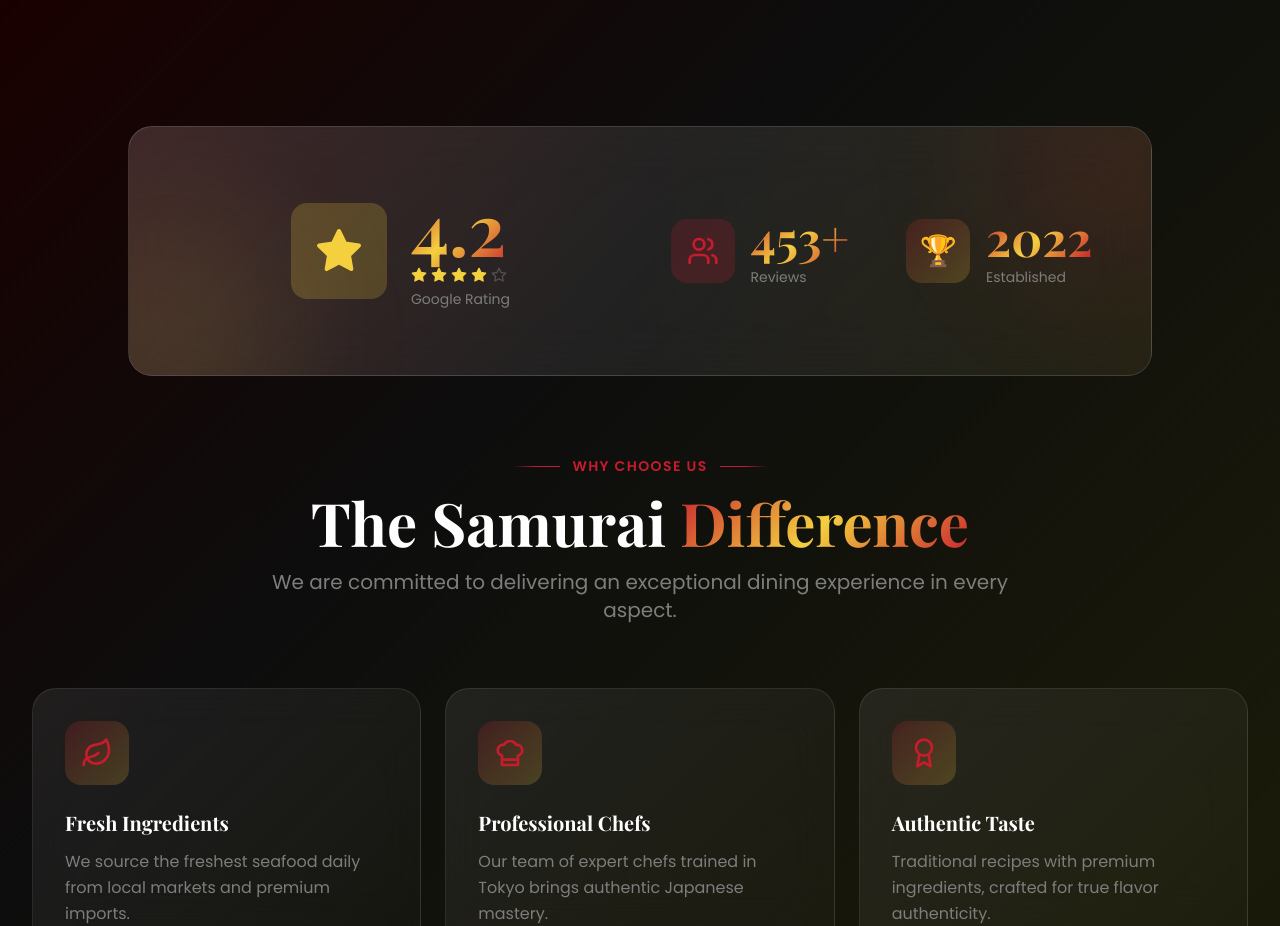
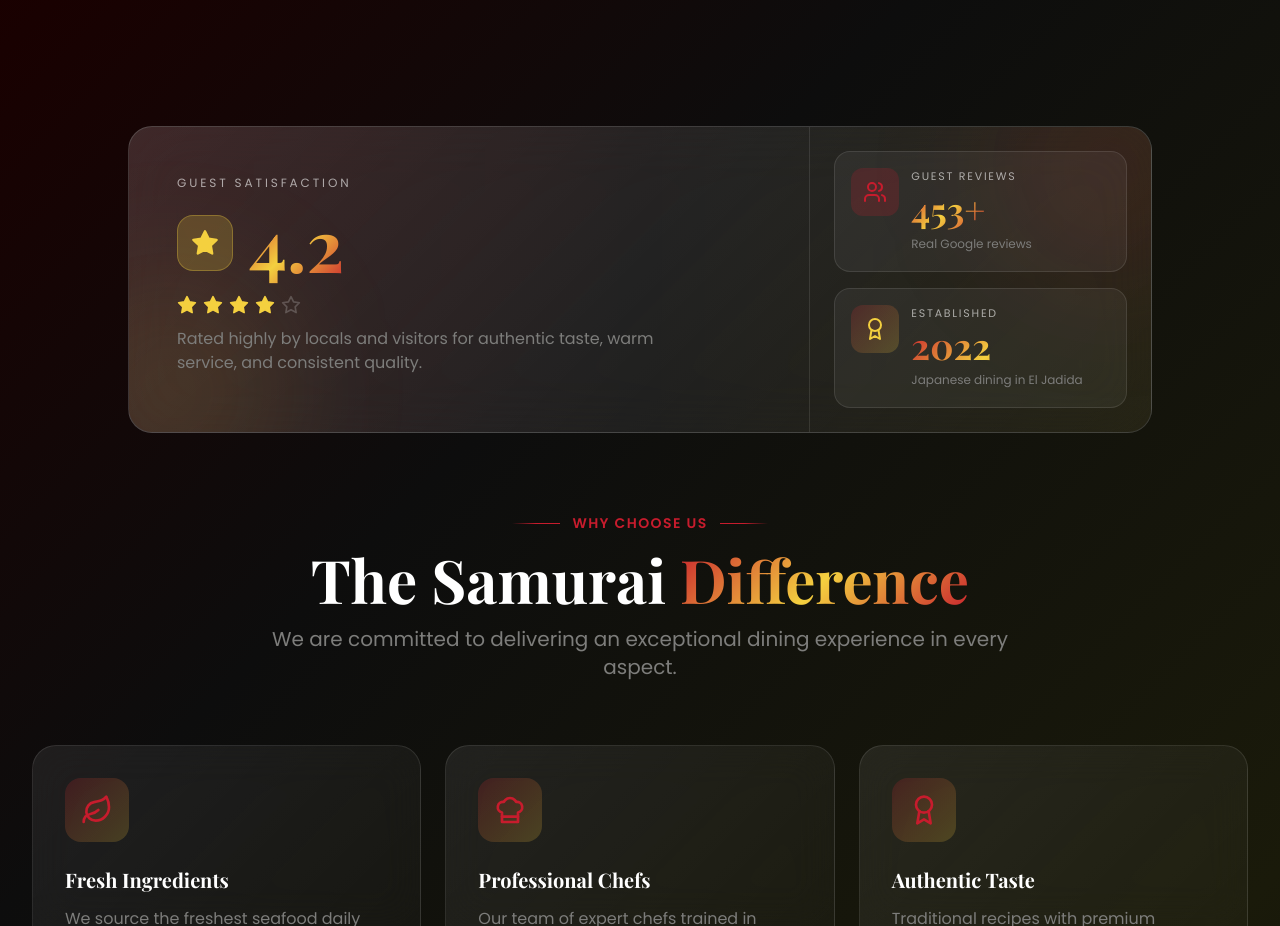
Before and after one commit to bilaltayyab121/Samurai-Mazagan, a React (Vite) app: page / in a window 1280 px wide. Shown: the part 5120-6046 px from the top of the page. Built offline with nearby package versions, Linux system fonts and the light colour scheme; a web font is replaced by a local one.

Commit message:
ui changes

```diff
--- a/src/components/home/WhyChooseUs.jsx
+++ b/src/components/home/WhyChooseUs.jsx
@@ -5,7 +5,7 @@ import { statistics, whyChooseUs } from '../../data/statistics';
 import { motion } from 'framer-motion';
 import { staggerContainer, fadeInUp } from '../../utils/motion';
 import { restaurantData } from '../../data/restaurant';
-import { Star, Users } from 'lucide-react';
+import { Star, Users, Award } from "lucide-react";
 import CountUp from 'react-countup';
 import { useInView } from '../../hooks/useCustom';
 
@@ -15,84 +15,123 @@ const WhyChooseUs = () => {
   return (
     <SectionWrapper id="why-choose-us" className="bg-gradient-premium">
       <div className="container-custom">
-        <div ref={ref} className="max-w-5xl mx-auto mb-20 p-8 md:p-12 rounded-3xl glass-strong relative overflow-hidden">
+        <div
+          ref={ref}
+          className="max-w-5xl mx-auto mb-20 rounded-3xl glass-strong relative overflow-hidden"
+        >
           <div className="absolute inset-0 bg-gradient-to-r from-primary/5 via-transparent to-accent/5" />
           <div className="absolute -top-20 -right-20 w-60 h-60 bg-primary/10 rounded-full blur-3xl" />
           <div className="absolute -bottom-20 -left-20 w-60 h-60 bg-accent/10 rounded-full blur-3xl" />
 
-          <div className="relative grid grid-cols-2 md:grid-cols-4 gap-6 md:gap-8">
+          <div className="relative grid grid-cols-1 lg:grid-cols-3">
             <motion.div
               variants={fadeInUp}
               initial="hidden"
-              animate={inView ? 'visible' : 'hidden'}
-              className="col-span-2 md:col-span-2 flex items-center justify-center gap-6 p-4"
+              animate={inView ? "visible" : "hidden"}
+              className="lg:col-span-2 p-6 sm:p-8 md:p-10 lg:p-12 border-b lg:border-b-0 lg:border-r border-white/10"
             >
-              <div className="w-20 h-20 md:w-24 md:h-24 rounded-2xl bg-accent/20 flex items-center justify-center shrink-0">
-                <Star className="w-10 h-10 md:w-12 md:h-12 text-accent fill-accent" />
-              </div>
-              <div>
-                <div className="text-5xl md:text-7xl font-playfair font-bold mb-1">
+              <p className="text-xs uppercase tracking-[0.24em] text-white/60 mb-4">
+                Guest Satisfaction
+              </p>
+              <div className="flex items-center gap-4 mb-4">
+                <span className="inline-flex w-12 h-12 md:w-14 md:h-14 items-center justify-center rounded-2xl bg-accent/20 border border-accent/30">
+                  <Star className="w-6 h-6 md:w-7 md:h-7 text-accent fill-accent" />
+                </span>
+                <div className="text-5xl sm:text-6xl md:text-7xl font-playfair font-bold leading-none">
                   {inView ? (
                     <span className="text-gradient">
-                      <CountUp start={0} end={restaurantData.rating} decimals={1} duration={2} />
+                      <CountUp
+                        start={0}
+                        end={restaurantData.rating}
+                        decimals={1}
+                        duration={2}
+                      />
                     </span>
-                  ) : '0.0'}
+                  ) : (
+                    "0.0"
+                  )}
                 </div>
-                <div className="flex items-center gap-1 mb-1">
+              </div>
+              <div className="flex items-center gap-1.5 mb-3">
                 {[...Array(5)].map((_, i) => (
                   <Star
                     key={i}
-                      className={`w-4 h-4 ${
+                    className={`w-5 h-5 ${
                       i < Math.round(restaurantData.rating)
-                          ? 'text-accent fill-accent'
-                          : 'text-white/20'
+                        ? "text-accent fill-accent"
+                        : "text-white/20"
                     }`}
                   />
                 ))}
               </div>
-                <span className="text-gray text-sm">Google Rating</span>
+              <p className="text-sm md:text-base text-gray max-w-lg">
+                Rated highly by locals and visitors for authentic taste, warm
+                service, and consistent quality.
+              </p>
+            </motion.div>
+
+            <div className="p-4 sm:p-5 md:p-6 grid grid-cols-1 sm:grid-cols-2 lg:grid-cols-1 gap-3 md:gap-4">
+              <motion.div
+                variants={fadeInUp}
+                initial="hidden"
+                animate={inView ? "visible" : "hidden"}
+                transition={{ delay: 0.1 }}
+                className="rounded-2xl border border-white/10 bg-white/5 p-4"
+              >
+                <div className="flex items-start gap-3">
+                  <div className="w-12 h-12 rounded-xl bg-primary/20 flex items-center justify-center shrink-0">
+                    <Users className="w-6 h-6 text-primary" />
+                  </div>
+                  <div>
+                    <p className="text-[11px] uppercase tracking-[0.16em] text-white/60 mb-1">
+                      Guest Reviews
+                    </p>
+                    <div className="text-3xl md:text-4xl font-playfair font-bold mb-0.5 leading-none">
+                      {inView ? (
+                        <span className="text-gradient">
+                          <CountUp
+                            start={0}
+                            end={restaurantData.reviews}
+                            duration={2}
+                            suffix="+"
+                          />
+                        </span>
+                      ) : (
+                        "0+"
+                      )}
+                    </div>
+                    <span className="text-xs text-gray">
+                      Real Google reviews
+                    </span>
+                  </div>
                 </div>
               </motion.div>
 
               <motion.div
                 variants={fadeInUp}
                 initial="hidden"
-              animate={inView ? 'visible' : 'hidden'}
-              transition={{ delay: 0.1 }}
-              className="flex items-center justify-center gap-4 p-4"
+                animate={inView ? "visible" : "hidden"}
+                transition={{ delay: 0.2 }}
+                className="rounded-2xl border border-white/10 bg-white/5 p-4"
               >
-              <div className="w-16 h-16 rounded-2xl bg-primary/20 flex items-center justify-center shrink-0">
-                <Users className="w-8 h-8 text-primary" />
+                <div className="flex items-start gap-3">
+                  <div className="w-12 h-12 rounded-xl bg-gradient-to-br from-primary/20 to-accent/20 flex items-center justify-center shrink-0">
+                    <Award className="w-6 h-6 text-accent" />
                   </div>
                   <div>
-                <div className="text-4xl md:text-5xl font-playfair font-bold mb-1">
-                  {inView ? (
-                    <span className="text-gradient">
-                      <CountUp start={0} end={restaurantData.reviews} duration={2} suffix="+" />
+                    <p className="text-[11px] uppercase tracking-[0.16em] text-white/60 mb-1">
+                      Established
+                    </p>
+                    <div className="text-3xl md:text-4xl font-playfair font-bold mb-0.5 text-gradient leading-none">
+                      {restaurantData.established}
+                    </div>
+                    <span className="text-xs text-gray">
+                      Japanese dining in El Jadida
                     </span>
-                  ) : '0+'}
                   </div>
-                <span className="text-gray text-sm">Reviews</span>
                 </div>
               </motion.div>
-
-            <motion.div
-              variants={fadeInUp}
-              initial="hidden"
-              animate={inView ? 'visible' : 'hidden'}
-              transition={{ delay: 0.2 }}
-              className="flex items-center justify-center gap-4 p-4"
-            >
-              <div className="w-16 h-16 rounded-2xl bg-gradient-to-br from-primary/20 to-accent/20 flex items-center justify-center shrink-0">
-                <span className="text-3xl">🏆</span>
             </div>
-              <div>
-                <div className="text-4xl md:text-5xl font-playfair font-bold mb-1 text-gradient">
-                  {restaurantData.established}
-                </div>
-                <span className="text-gray text-sm">Established</span>
-              </div>
-            </motion.div>
           </div>
         </div>
 
```
Lines whose indentation alone changed are shown as unchanged.
